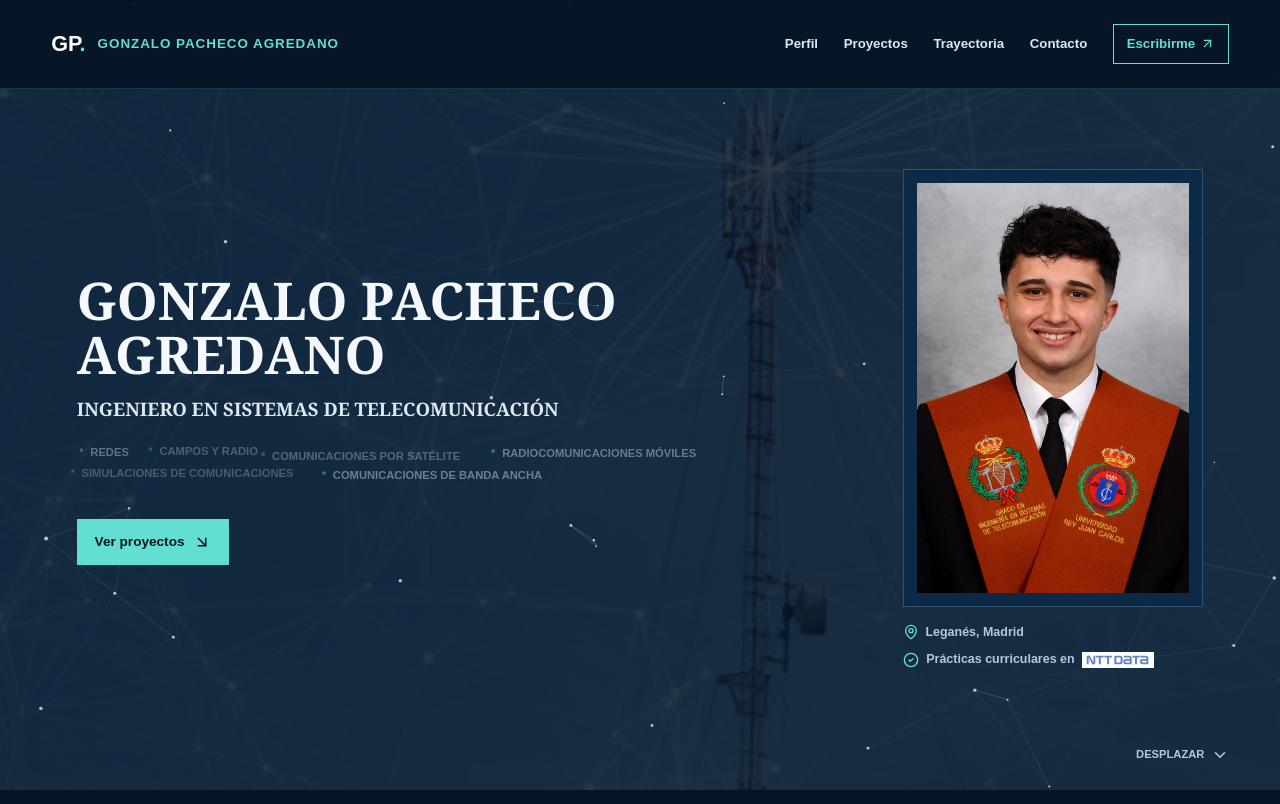
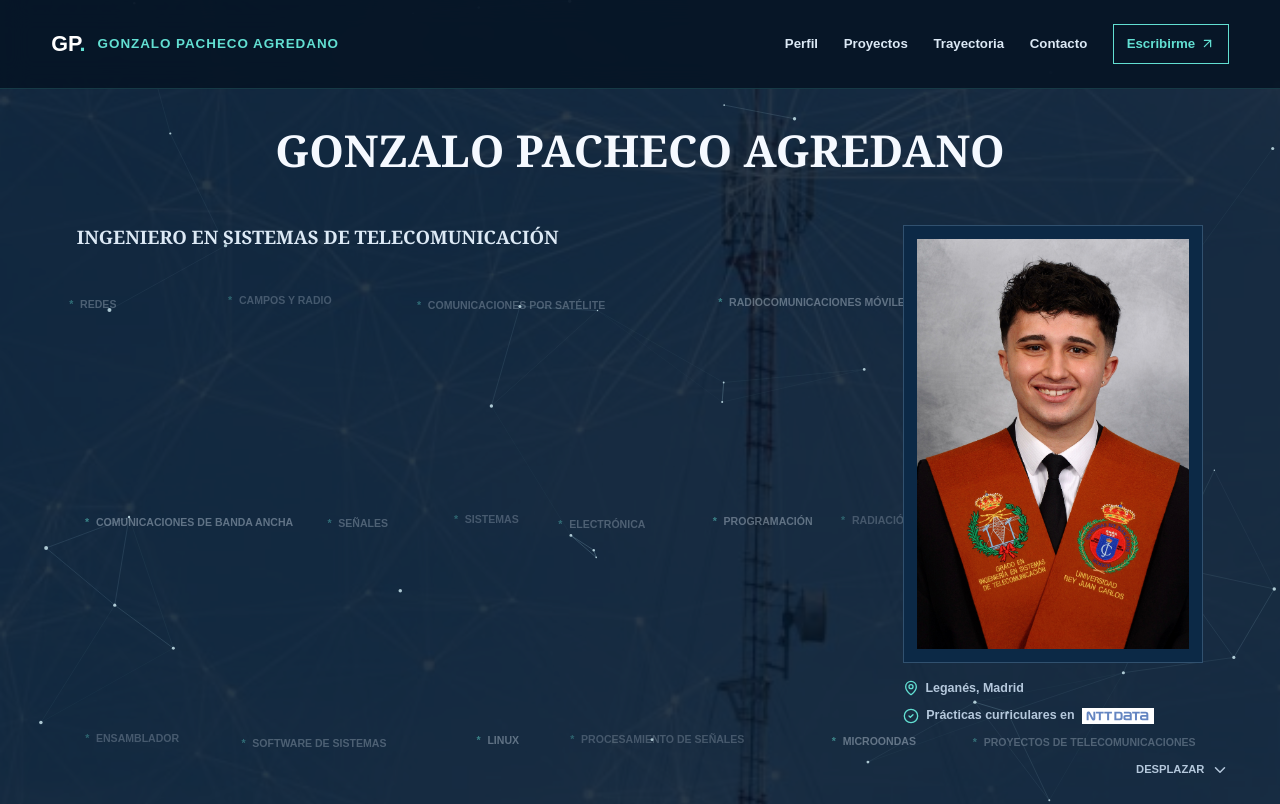
Before and after one commit to gonzaloop1494/gonzalo-portfolio, a Next.js app: page / in a window 1280 px wide. Shown: the top 804 px of the page. Built offline with nearby package versions, Linux system fonts and the light colour scheme; no server answers.

Commit message:
Expand hero specialties field

```diff
--- a/app/globals.css
+++ b/app/globals.css
@@ -130,14 +130,16 @@ button { color: inherit; }
   z-index: 2;
   display: grid;
   grid-template-columns: minmax(0, 1.35fr) minmax(280px, .55fr);
-  gap: clamp(2.5rem, 7vw, 7rem);
+  grid-template-rows: auto minmax(0, 1fr);
+  column-gap: clamp(2.5rem, 7vw, 7rem);
+  row-gap: clamp(2rem, 4vw, 3.5rem);
   align-items: center;
   min-height: min(790px, 100svh);
   max-width: 1440px;
   margin: 0 auto;
   padding: clamp(8rem, 15vh, 10.5rem) clamp(1.3rem, 6vw, 6rem) clamp(5rem, 10vh, 7rem);
 }
-.hero-copy { position: relative; z-index: 2; max-width: 760px; }
+.hero-copy { position: relative; z-index: 2; grid-column: 1; grid-row: 2; align-self: start; max-width: 760px; }
 .eyebrow { display: flex; align-items: center; gap: .55rem; margin: 0 0 1.25rem; color: var(--accent); font-size: .72rem; font-weight: 800; letter-spacing: .1em; text-transform: uppercase; }
 .eyebrow span { display: inline-block; width: 1.75rem; height: 2px; background: var(--accent); }
 h1, h2, h3, p { margin-top: 0; }
@@ -154,28 +156,28 @@ h1, h2, h3 { letter-spacing: 0; }
   border: 0;
 }
 h1 em, h2 em { color: var(--accent); font-family: Georgia, "Times New Roman", serif; font-weight: 400; }
-.hero-name { max-width: 840px; margin: 0; color: var(--text); font-family: "Copperplate Gothic", Copperplate, "Copperplate Gothic Light", Georgia, serif; font-size: 3.25rem; font-weight: 700; line-height: 1.04; text-transform: uppercase; }
-.hero-role { max-width: 720px; margin: 1rem 0 0; color: var(--soft); font-family: "Copperplate Gothic", Copperplate, "Copperplate Gothic Light", Georgia, serif; font-size: 1.16rem; font-weight: 700; line-height: 1.28; text-transform: uppercase; }
-.hero-specialties { display: flex; flex-wrap: wrap; align-items: baseline; gap: .25rem .85rem; max-width: 690px; margin: 1.55rem 0 2.2rem; color: rgba(220, 233, 245, .54); font-size: .7rem; font-weight: 800; line-height: 1.5; text-transform: uppercase; }
-.hero-specialties span { --drift-x: 0rem; --drift-y: 0rem; display: inline-flex; align-items: center; gap: .42rem; opacity: .72; animation: specialty-drift 10s ease-in-out infinite; }
+.hero-name { position: relative; z-index: 2; grid-column: 1 / -1; grid-row: 1; justify-self: center; width: 100vw; max-width: none; margin: 0; color: var(--text); font-family: "Copperplate Gothic", Copperplate, "Copperplate Gothic Light", Georgia, serif; font-size: 2.75rem; font-weight: 700; line-height: 1.04; text-align: center; text-transform: uppercase; white-space: nowrap; }
+.hero-role { max-width: 720px; margin: 0; color: var(--soft); font-family: "Copperplate Gothic", Copperplate, "Copperplate Gothic Light", Georgia, serif; font-size: 1.16rem; font-weight: 700; line-height: 1.28; text-transform: uppercase; }
+.hero-specialties { position: absolute; z-index: 1; top: clamp(16rem, 37vh, 22rem); right: clamp(1.3rem, 6vw, 6rem); bottom: clamp(3.5rem, 7vh, 6rem); left: clamp(1.3rem, 6vw, 6rem); display: flex; flex-wrap: wrap; align-content: space-between; justify-content: space-between; gap: 1.1rem clamp(1.3rem, 3vw, 3.6rem); margin: 0; color: rgba(220, 233, 245, .48); font-size: .66rem; font-weight: 800; line-height: 1.45; pointer-events: none; text-transform: uppercase; }
+.hero-specialties span { --drift-x: 0rem; --drift-y: 0rem; display: inline-flex; align-items: center; gap: .42rem; opacity: .68; animation: specialty-drift 10s ease-in-out infinite; }
 .hero-specialties span::before { content: "*"; color: rgba(98, 223, 210, .62); }
-.hero-specialties span:nth-child(2) { --drift-x: .5rem; --drift-y: -.2rem; animation-delay: -2s; }
-.hero-specialties span:nth-child(3) { --drift-x: -.2rem; --drift-y: .15rem; animation-delay: -5s; }
-.hero-specialties span:nth-child(4) { --drift-x: .75rem; --drift-y: .1rem; animation-delay: -7s; }
-.hero-specialties span:nth-child(5) { --drift-x: -.4rem; --drift-y: -.12rem; animation-delay: -3s; }
-.hero-specialties span:nth-child(6) { --drift-x: .3rem; --drift-y: .18rem; animation-delay: -8s; }
+.hero-specialties span:nth-child(6n + 1) { --drift-x: -.55rem; --drift-y: .1rem; animation-delay: -1s; }
+.hero-specialties span:nth-child(6n + 2) { --drift-x: .5rem; --drift-y: -.2rem; animation-delay: -2s; }
+.hero-specialties span:nth-child(6n + 3) { --drift-x: -.2rem; --drift-y: .15rem; animation-delay: -5s; }
+.hero-specialties span:nth-child(6n + 4) { --drift-x: .75rem; --drift-y: .1rem; animation-delay: -7s; }
+.hero-specialties span:nth-child(6n + 5) { --drift-x: -.4rem; --drift-y: -.12rem; animation-delay: -3s; }
+.hero-specialties span:nth-child(6n) { --drift-x: .3rem; --drift-y: .18rem; animation-delay: -8s; }
 @keyframes specialty-drift {
   0%, 100% { transform: translate(var(--drift-x), var(--drift-y)); opacity: .5; }
   50% { transform: translate(calc(var(--drift-x) + .22rem), calc(var(--drift-y) - .15rem)); opacity: .82; }
 }
-.hero-actions { display: flex; flex-wrap: wrap; gap: .75rem; }
 .button { display: inline-flex; align-items: center; justify-content: center; gap: .55rem; min-height: 46px; padding: .75rem 1.05rem; border: 1px solid transparent; font-size: .85rem; font-weight: 800; cursor: pointer; transition: transform .2s ease, background-color .2s ease, color .2s ease, border-color .2s ease; }
 .button:hover { transform: translateY(-2px); }
 .button-primary { background: var(--accent); color: var(--navy-950); }
 .button-primary:hover { background: var(--accent-strong); }
 .button-secondary { border-color: var(--line); background: transparent; color: var(--text); }
 .button-secondary:hover { border-color: var(--accent); color: var(--accent); }
-.hero-aside { position: relative; z-index: 2; width: min(100%, 335px); justify-self: end; }
+.hero-aside { position: relative; z-index: 2; grid-column: 2; grid-row: 2; width: min(100%, 335px); justify-self: end; }
 .hero-portrait-wrap { padding: .8rem; background: var(--navy-800); border: 1px solid var(--line); }
 .hero-line { display: none; }
 .hero-portrait { display: block; width: 100%; height: auto; filter: saturate(.92); }
@@ -462,11 +464,12 @@ h1 em, h2 em { color: var(--accent); font-family: Georgia, "Times New Roman", se
   .site-nav > a:not(.nav-contact) { color: var(--text); font-size: 1rem; }
   .nav-contact { margin-top: .6rem; border-color: var(--accent); color: var(--accent); }
   .hero { min-height: auto; }
-  .hero-grid { grid-template-columns: 1fr; min-height: auto; padding-top: 7.5rem; padding-bottom: 5.5rem; }
-  .hero-name { max-width: 720px; font-size: 2.7rem; }
+  .hero-grid { grid-template-columns: 1fr; grid-template-rows: auto auto auto auto; min-height: auto; padding-top: 7.5rem; padding-bottom: 5.5rem; }
+  .hero-name { grid-column: 1; grid-row: 1; justify-self: stretch; width: auto; font-size: 2.7rem; white-space: normal; }
+  .hero-copy { grid-column: 1; grid-row: 2; justify-self: center; text-align: center; }
   .hero-role { font-size: 1rem; }
-  .hero-specialties { max-width: 620px; }
-  .hero-aside { width: min(100%, 390px); justify-self: start; }
+  .hero-specialties { position: relative; top: auto; right: auto; bottom: auto; left: auto; grid-column: 1; grid-row: 3; min-height: 210px; margin-top: .25rem; font-size: .64rem; }
+  .hero-aside { grid-column: 1; grid-row: 4; width: min(100%, 390px); justify-self: start; }
   .profile-layout, .skills-layout, .contact-layout { grid-template-columns: 1fr; }
   .profile-detail { max-width: 740px; margin: 0 auto; text-align: center; }
   .profile-data-card { max-width: 560px; margin: 0 auto; }
@@ -493,7 +496,7 @@ h1 em, h2 em { color: var(--accent); font-family: Georgia, "Times New Roman", se
   .scroll-cue { display: none; }
   .hero-name { font-size: 2.2rem; }
   .hero-role { font-size: .86rem; }
-  .hero-specialties { gap: .35rem .6rem; margin-top: 1.25rem; font-size: .64rem; line-height: 1.55; }
+  .hero-specialties { min-height: 260px; gap: .7rem 1rem; margin-top: .65rem; font-size: .6rem; line-height: 1.55; }
   .section-heading h2, .skills-heading h2 { font-size: clamp(2.15rem, 11vw, 3.2rem); }
   .filter-bar { margin-top: 2rem; }
   .filter-bar a { width: 100%; margin: .4rem 0 0; }
--- a/components/portfolio.tsx
+++ b/components/portfolio.tsx
@@ -1,7 +1,6 @@
 "use client";
 
 import {
-  ArrowDownRight,
   ArrowUpRight,
   BarChart3,
   BrainCircuit,
@@ -38,6 +37,28 @@ const navigation = [
   ["Proyectos", "proyectos"],
   ["Trayectoria", "trayectoria"],
   ["Contacto", "contacto"],
+] as const;
+
+const heroSpecialties = [
+  "Redes",
+  "Campos y radio",
+  "Comunicaciones por satélite",
+  "Radiocomunicaciones móviles",
+  "Simulaciones de comunicaciones",
+  "Comunicaciones de banda ancha",
+  "Señales",
+  "Sistemas",
+  "Electrónica",
+  "Programación",
+  "Radiación",
+  "Antenas",
+  "Sistemas digitales",
+  "Ensamblador",
+  "Software de sistemas",
+  "Linux",
+  "Procesamiento de señales",
+  "Microondas",
+  "Proyectos de telecomunicaciones",
 ] as const;
 
 const projects = [
@@ -226,22 +247,9 @@ export function Portfolio() {
         </div>
         <div className="hero-grid">
           <div className="hero-copy reveal is-visible">
-            <h1 className="hero-name">Gonzalo Pacheco Agredano</h1>
             <p className="hero-role">Ingeniero en Sistemas de Telecomunicación</p>
-            <p className="hero-specialties" aria-label="Áreas de especialización">
-              <span>Redes</span>
-              <span>Campos y radio</span>
-              <span>Comunicaciones por satélite</span>
-              <span>Radiocomunicaciones móviles</span>
-              <span>Simulaciones de comunicaciones</span>
-              <span>Comunicaciones de banda ancha</span>
-            </p>
-            <div className="hero-actions">
-              <a className="button button-primary" href="#proyectos">
-                Ver proyectos <ArrowDownRight size={18} />
-              </a>
-            </div>
           </div>
+          <h1 className="hero-name">Gonzalo Pacheco Agredano</h1>
           <div className="hero-aside reveal is-visible">
             <div className="hero-portrait-wrap">
               <div className="hero-line" />
@@ -264,6 +272,9 @@ export function Portfolio() {
               </p>
             </div>
           </div>
+          <p className="hero-specialties" aria-label="Áreas de especialización">
+            {heroSpecialties.map((specialty) => <span key={specialty}>{specialty}</span>)}
+          </p>
         </div>
         <a className="scroll-cue" href="#perfil">
           <span>Desplazar</span> <ChevronDown size={18} />
```
